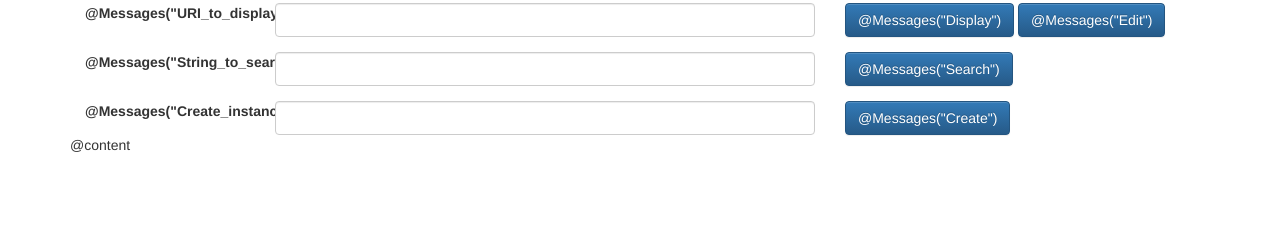
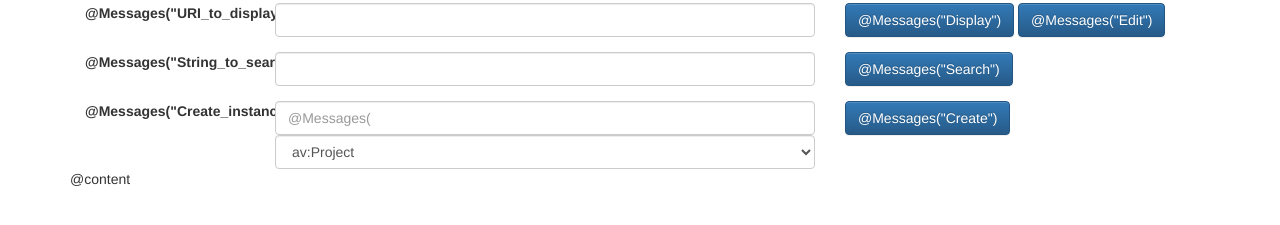
Before and after one commit to jmvanel/semantic_forms, a plain HTML site: page scala/forms_play/app/views/main.scala.html in a window 1280 px wide. Shown: the part 95-320 px from the top of the page. Drawn offline with nearby package versions, Linux system fonts and the light colour scheme; a script that the page names is missing.

Commit message:
PopulateRDFCache.scala : all most stuff from project rdf-i18, schema.org, etc
main page: enhance the look of predefined RDF classes to create

```diff
--- a/scala/forms_play/app/views/main.scala.html
+++ b/scala/forms_play/app/views/main.scala.html
@@ -43,9 +43,9 @@
 				        <div class="col-md-6">
 							<input class="form-control" type="text" name='displayuri' list="start_uris" />
 					        <datalist id="start_uris" >
-					          <option> http://jmvanel.free.fr/jmv.rdf#me </option>
-					          <option> http://dbpedia.org/resource/Paris </option>
-					          <option> http://bblfish.net/people/henry/card#me </option>
+					          <option label="J.M. Vanel FOAF profile"> http://jmvanel.free.fr/jmv.rdf#me </option>
+					          <option label="Paris dbpedia.org"> http://dbpedia.org/resource/Paris </option>
+					          <option label="H. Story FOAF profile"> http://bblfish.net/people/henry/card#me </option>
 					        </datalist>
 						</div>
 						<div class="col-md-4">
@@ -77,15 +77,22 @@
 		      	<div class="form-group">
 			      	<label class="col-md-2 control-label" for="uri">@Messages("Create_instance_of")</label>
 			        <div class="col-md-6">
-			        	<input class="form-control" type="text" name='uri' list="class_uris" />
-				        <datalist id="class_uris" >
-				          <option> http://xmlns.com/foaf/0.1/Person </option>
-				          <option> http://usefulinc.com/ns/doap#Project </option>
-				          <option> http://xmlns.com/foaf/0.1/Organization </option>
-				        </datalist>
-				        <!-- preDefinedClasses
-				          http://www.w3.org/2002/12/cal/ical#Vevent" // "cal:Vevent"
-				         -->
+
+			        	<input class="form-control" type="text" name='uri' placeholder="@Messages("Paste_ontology")"></input>
+			        	<select class="form-control" type="text" name='uri' list="class_uris">
+			        	 <optgroup label="Assemblée Virtuelle">
+				          <option label="av:Project" title="Projet dans ontologie de l'Assemblée Virtuelle"> http://www.assemblee-virtuelle.org/ontologies/v1.owl#Project </option>
+				          <option label="av:Actor"> http://www.assemblee-virtuelle.org/ontologies/v1.owl#Actor </option>
+				          <option label="av:Idea"> http://www.assemblee-virtuelle.org/ontologies/v1.owl#Idea </option>
+				          <option label="av:Resource"> http://www.assemblee-virtuelle.org/ontologies/v1.owl#Resource </option>
+				         </optgroup>
+				         <optgroup label="@Messages("Other_vocabs")">
+				          <option label="foaf:Person"> http://xmlns.com/foaf/0.1/Person </option>
+				          <option label="doap:Project"> http://usefulinc.com/ns/doap#Project </option>
+				          <option label="foaf:Organization"> http://xmlns.com/foaf/0.1/Organization </option>
+				          <!-- http://www.w3.org/2002/12/cal/ical#Vevent" // "cal:Vevent" -->
+				         </optgroup>
+				        </select>
 				    </div>
 				    <div class="col-md-4">
 			        	<input class="btn btn-primary" type="submit" value=@Messages("Create") />
```
Also changed, not shown: 5 other files.
